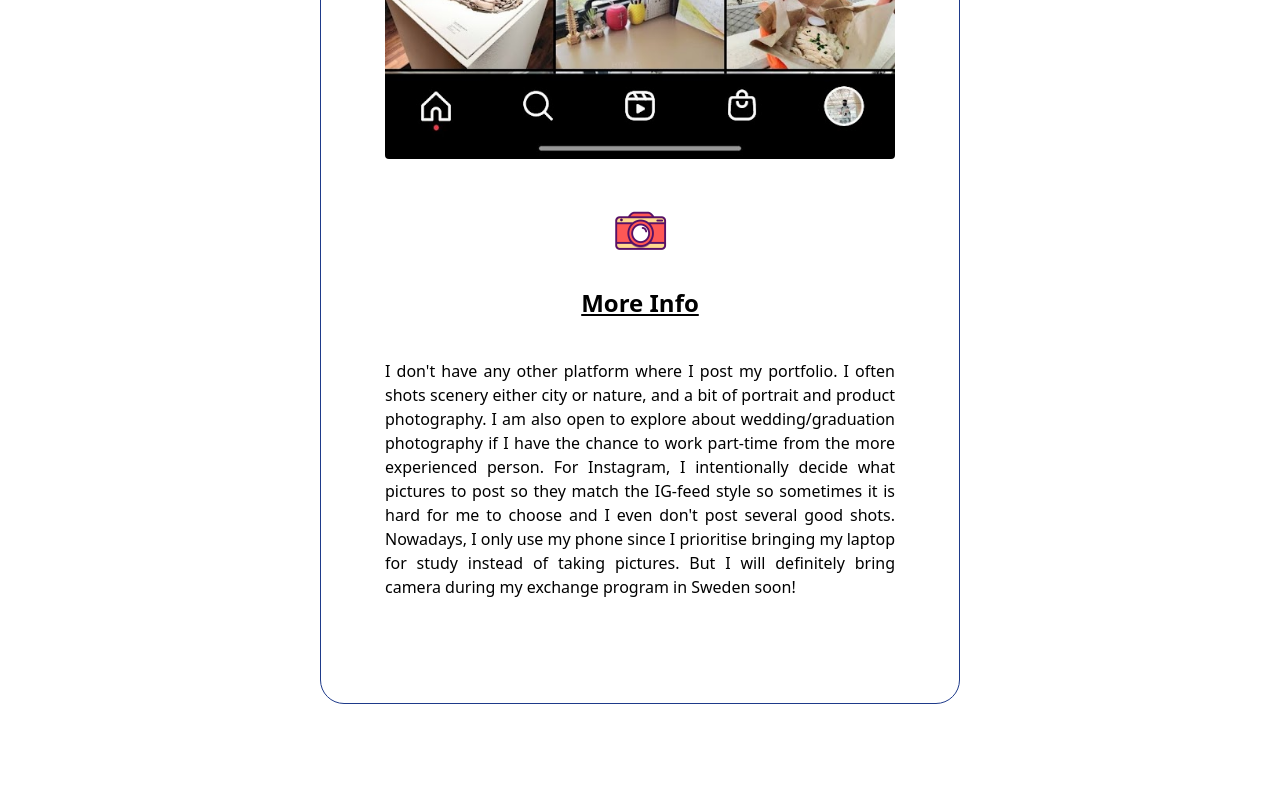
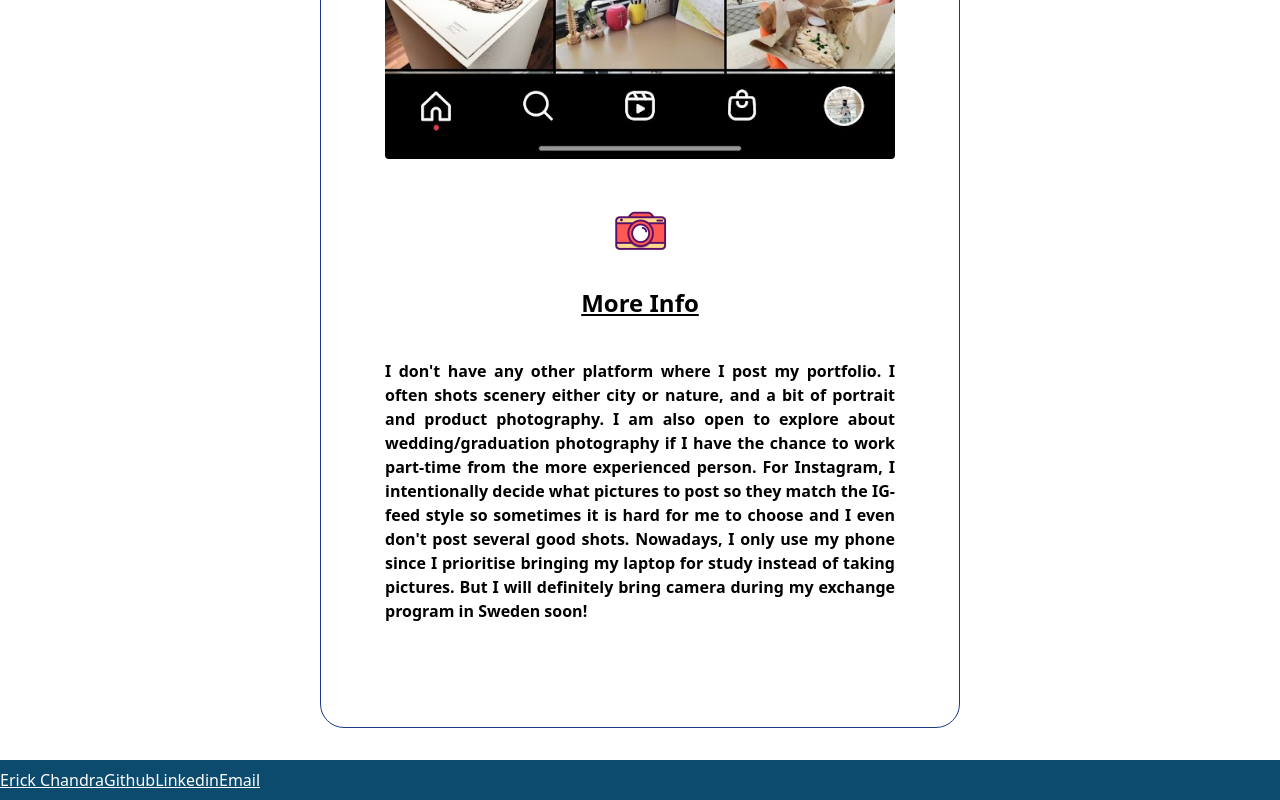
Before and after one commit to erickch123/erick-website, a React (Create React App) app: page /photography in a window 1280 px wide. Shown: the part 1303-2103 px from the top of the page. Before the commit the page ends 2039 px from the top, so only its background shows below. Built offline with nearby package versions, Linux system fonts and the light colour scheme.

Commit message:
add footer but not finished

```diff
--- a/src/App.js
+++ b/src/App.js
@@ -10,6 +10,7 @@ import VentureCapital from "./pages/VentureCapital";
 import Coffee from "./pages/Coffee";
 import ReferralCode from "./pages/ReferralCode";
 import Navbar from "./components/Navbar"
+import Footer from './components/Footer';
 function App() {
   console.log("app is running")
   return (
@@ -37,7 +38,7 @@ function App() {
             }
           />
       </Routes>
-
+      <Footer/>
       {/* <h1 className="text-3xl-green font-bold underline">
         Hello world!
       </h1>    */}
--- a/src/components/BlockCoding.js
+++ b/src/components/BlockCoding.js
@@ -25,7 +25,7 @@ const SoftwareProjectDetails = [
     {
         title: "Website: Ascenda Loyalty Program Marketplace",
         description: "Ascenda Loyalty operates an API based Loyalty Points Marketplace which facilitates easy and seamless loyalty currency transfers between multiple loyalty programs. Customers of our loyalty points marketplace product are typically loyalty programs that want to offer their customers abilities toconvert their own loyalty currency to a variety of other third party loyalty currencies.You will be able to find many examples of such loyalty programs locally here in Singapore. Forexample, GrabRewards, which is a loyalty program for Grab, offers the ability for one to convert Grabpoints to airline currencies, such as Singapore Airlines KrisFlyer or AirAsia Big.",
-        contribution: "In this project, my contribution is heavily on backend site with only one frontend feature. I built Backend Code Infrastructure with Node.js, Express.js, and MongoDB database.Conducted CRUD Operations for real time transaction features and automated uploading/ downloading process to / from SFTP Server."
+        contribution: "In this project, my contribution is heavily on backend site with only one frontend feature. I built the backend code infrastructure with Node.js, Express.js, and MongoDB database. I implemented CRUD endpoints for real time transaction features and automated uploading/ downloading process to / from SFTP Server."
     },
     {
         title: "Android App Developments : Smart Canteen @SUTD",
--- a/src/components/CoffeeHeader.js
+++ b/src/components/CoffeeHeader.js
@@ -7,9 +7,9 @@ export default function CoffeeHeader(props){
           <p className = "text-center my-10 mx-10 text-4xl underline">
             <b>{header}</b>
           </p>
-          <p className = "md:text-center text-justify my-10 mx-10 text-md">
+          <p className = "md:text-center text-justify my-10 mx-10 text-md font-bold">
             {description}
           </p>
-        </div>
+         </div>
             );
 }
--- /dev/null
+++ b/src/components/Footer.js
@@ -0,0 +1,29 @@
+import React from "react";
+// import Dropdown from 'react-bootstrap-dropdown';
+export default function Footer() {
+
+
+    return (
+        <section>
+            <div className=" h-10 text-white bg-sky-900 content-around pt-2 underline flex">
+                <h6>Erick Chandra</h6>
+                <div className="">
+                    <a href="https://github.com/erickch123 " target="_blank" rel="noopener noreferrer" >Github
+                </a>
+                </div>
+               <div>
+               <a href="https://www.linkedin.com/in/erickchandra13/" target="_blank" rel="noopener noreferrer">Linkedin
+                </a>
+               </div>
+               <div>
+               <a href="mailto:erickchandra2002@gmail.com" target="_blank" rel="noopener noreferrer">Email
+                </a>
+               </div>
+
+
+        </div>
+        </section>
+
+
+    );
+  }
--- a/src/components/PhotographyContent.js
+++ b/src/components/PhotographyContent.js
@@ -2,12 +2,14 @@ export default function PhotographyContent(props) {
 
     const description = "     I don't have any other platform where I post my portfolio. I often shots scenery either city or nature, and a bit of portrait and product photography. I am also open to explore about wedding/graduation photography if I have the chance to work part-time from the more experienced person. For Instagram, I intentionally decide what pictures to post so they match the IG-feed style so sometimes it is hard for me to choose and I even don't post several good shots. Nowadays, I only use my phone since I prioritise bringing my laptop for study instead of taking pictures. But I will definitely bring camera during my exchange program in Sweden soon!";
     const {
-        image,logo
+        image, logo
     } = props
     return (
         <div className="border border-blue-900 p-16 rounded-3xl my-8 md:w-1/2 mx-auto">
             <div className=" content-center">
+                <a href="https://instagram.com/erickkkk_photos" target="_blank" rel="noopener noreferrer">
                     <img
+
                         className="max-h-16 max-w-16 mx-auto mb-6"
                         alt="hero"
                         src={require("../images/Instagram_icon.webp")}
@@ -27,11 +29,12 @@ export default function PhotographyContent(props) {
                         alt="hero"
                         src={logo}
                     />
-                 <h1 className = "text-center pb-10 text-2xl underline">
+                    <h1 className="text-center pb-10 text-2xl underline">
                         <b>More Info</b>
                     </h1>
+                    </a>
             </div>
-            <p className="pb-10 text-justify">
+            <p className="pb-10 text-justify font-bold">
                 {description}
             </p>
 
--- a/src/pages/About.js
+++ b/src/pages/About.js
@@ -36,7 +36,7 @@ const AboutContent = [
   {
     logo: require('../images/target.png'),
     header:"What is the purpose",
-    description: "  I hope what I have done maybe helpful to others who read, as well as having conversations with people who have the same interests with me to open up more opportunities and collaborations. I also feel that it's difficult to say everything about me to my friends, so in this website people may know 60-70% of myself",
+    description: "  I want to have engaging conversations with people who have the same interests with me to open up more opportunities and collaborations. I also feel that it's difficult to say everything about me to my friends, so in this website people may know 60-70% of myself. A bonus point is that I'll be happy if people are inspired",
   },
   {
     logo: require('../images/target.png'),
```
Lines whose indentation alone changed are shown as unchanged.
